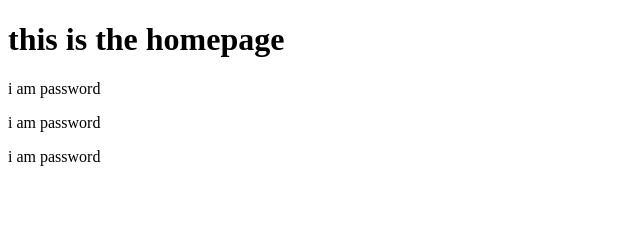
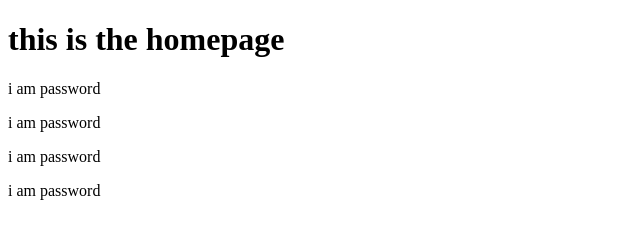
Before and after one commit to chichiracheal/w3miniproject, a plain HTML site: page index.html in a window 1280 px wide. Shown: the whole page, without its empty margins (0-640 px from the left). Drawn offline with Linux system fonts and the light colour scheme.

Commit message:
i made changes to index

```diff
--- a/index.html
+++ b/index.html
@@ -10,5 +10,6 @@
 		<p>i am password</p>
 			<p>i am password</p>
 				<p>i am password</p>
+					<p>i am password</p>
 </body>
 </html>
```
